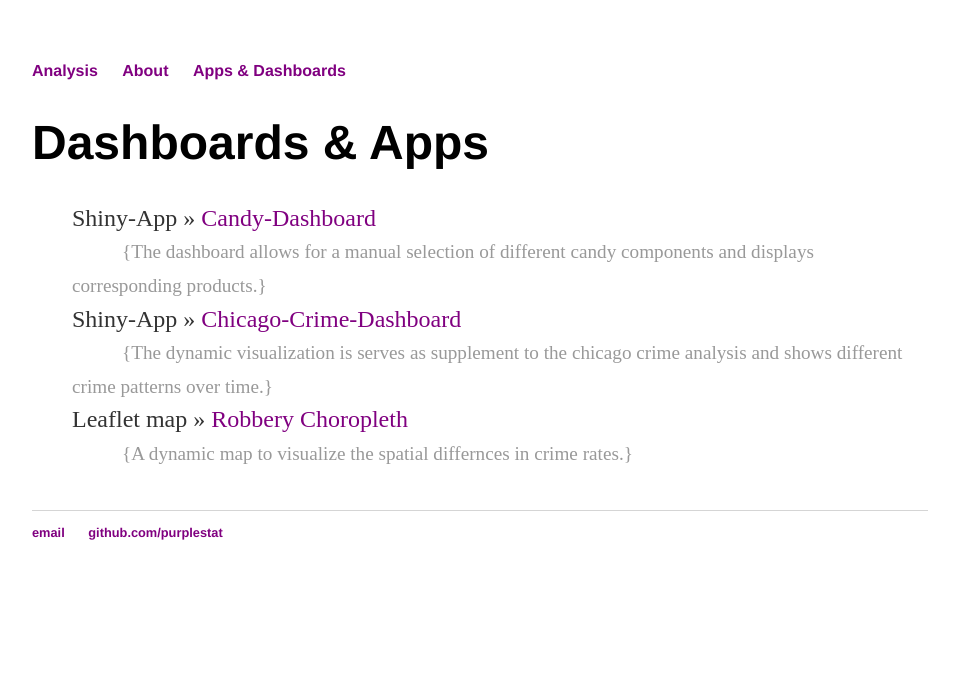
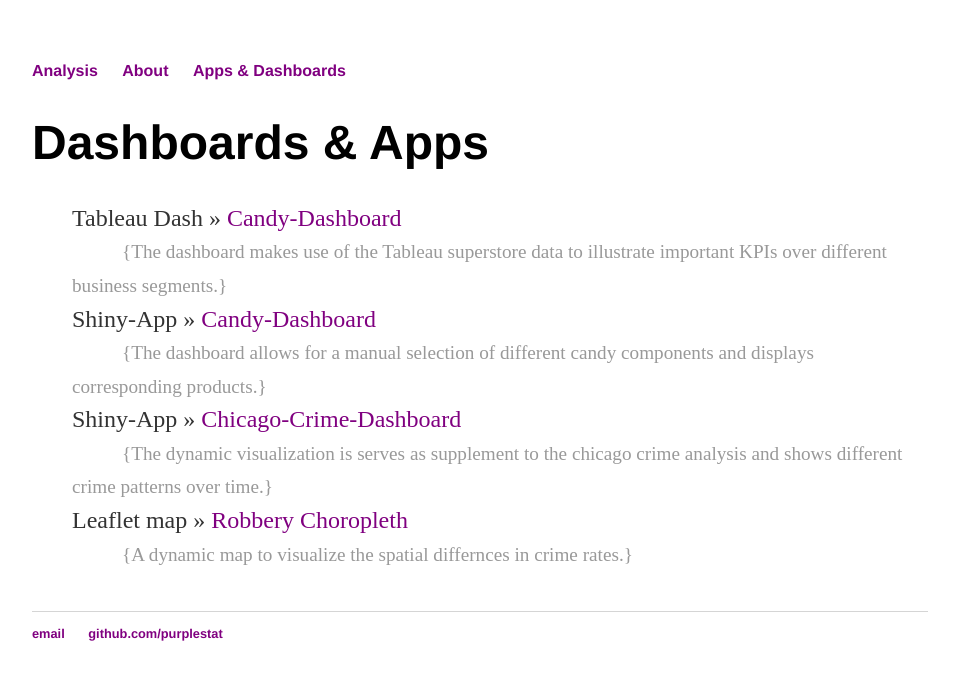
Before and after one commit to purplestat/purplestat.github.io, a Jekyll site: the page built from cv/index.html, in a window 1280 px wide. Shown: the top 680 px of the page, without its empty margins (160-1119 px from the left). Built offline with Jekyll 4.4.1, drawn with Linux system fonts in a browser that asks for light colours.

Commit message:
Update index.html

```diff
--- a/cv/index.html
+++ b/cv/index.html
@@ -5,14 +5,14 @@
 		<div class="about">
 			<h1>Dashboards & Apps</h1>
 			<ul class="posts">
-
+		<li><span>Tableau Dash</span> &raquo; <a href="purplestat.github.io/cv/tableau_KPIdash.html" title="Candy" target="_blank">Candy-Dashboard</a></li>
+				<li id="list2">{The dashboard makes use of the Tableau superstore data to illustrate important KPIs over different business segments.} </li>
 		<li><span>Shiny-App</span> &raquo; <a href="https://bluestat.shinyapps.io/candy/" title="Candy" target="_blank">Candy-Dashboard</a></li>
 				<li id="list2">{The dashboard allows for a manual selection of different candy components and displays corresponding products.} </li>
-			<li><span>Shiny-App</span> &raquo; <a href="https://bluestat.shinyapps.io/chicago/" title="Chicago Crime" target="_blank">Chicago-Crime-Dashboard</a></li>
+		<li><span>Shiny-App</span> &raquo; <a href="https://bluestat.shinyapps.io/chicago/" title="Chicago Crime" target="_blank">Chicago-Crime-Dashboard</a></li>
 				<li id="list2">{The dynamic visualization is serves as supplement to the chicago crime analysis and shows different crime patterns over time.} </li>
-			<li><span>Leaflet map</span> &raquo; <a href="//rstudio-pubs-static.s3.amazonaws.com/565190_a675b3a64eed4b558a71d91683244ac9.html" title="Chicago Crime" target="_blank">Robbery Choropleth</a></li>
+		<li><span>Leaflet map</span> &raquo; <a href="//rstudio-pubs-static.s3.amazonaws.com/565190_a675b3a64eed4b558a71d91683244ac9.html" title="Chicago Crime" target="_blank">Robbery Choropleth</a></li>
 				<li id="list2">{A dynamic map to visualize the spatial differnces in crime rates.} </li>
-
 
 
 			</ul>
```
